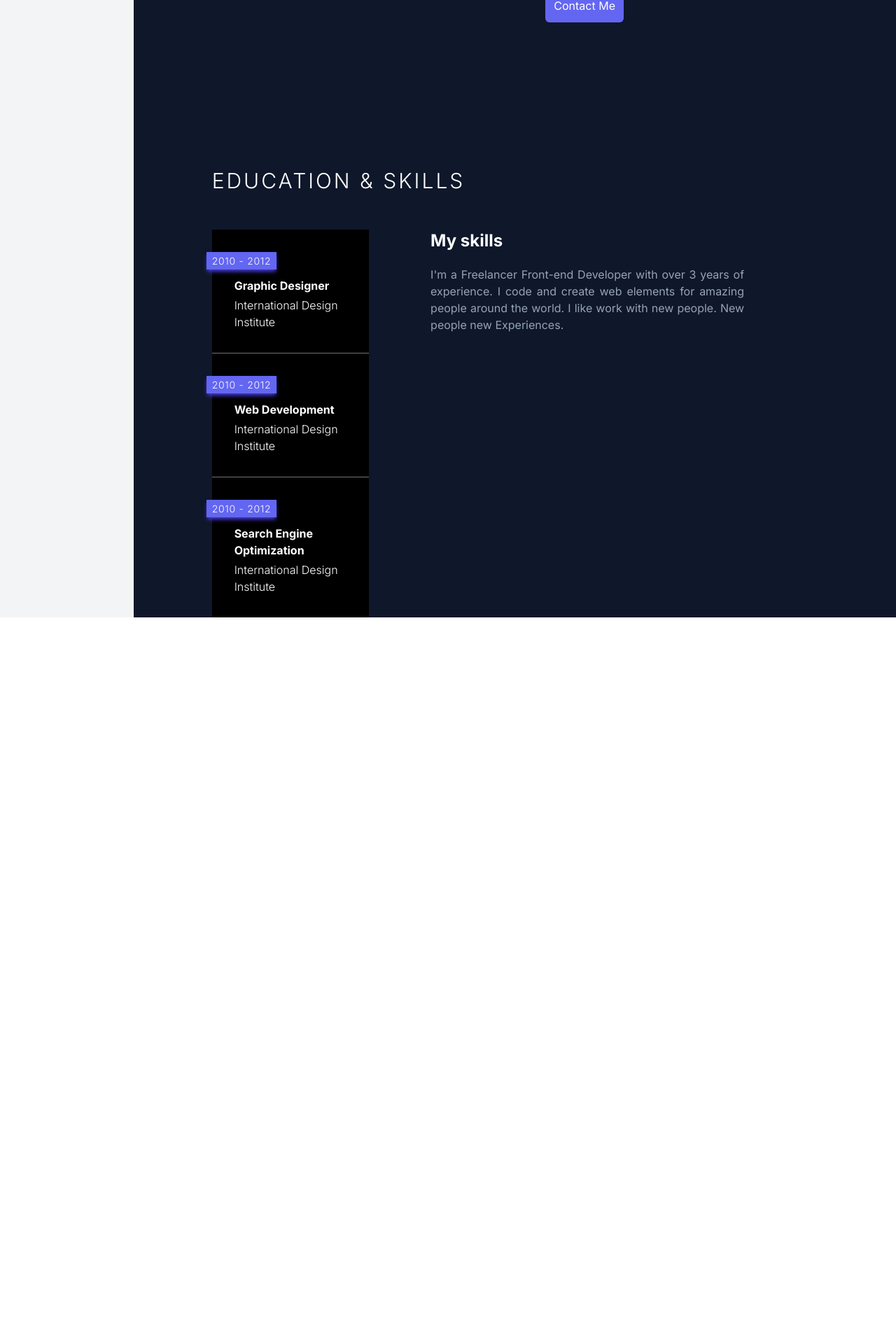
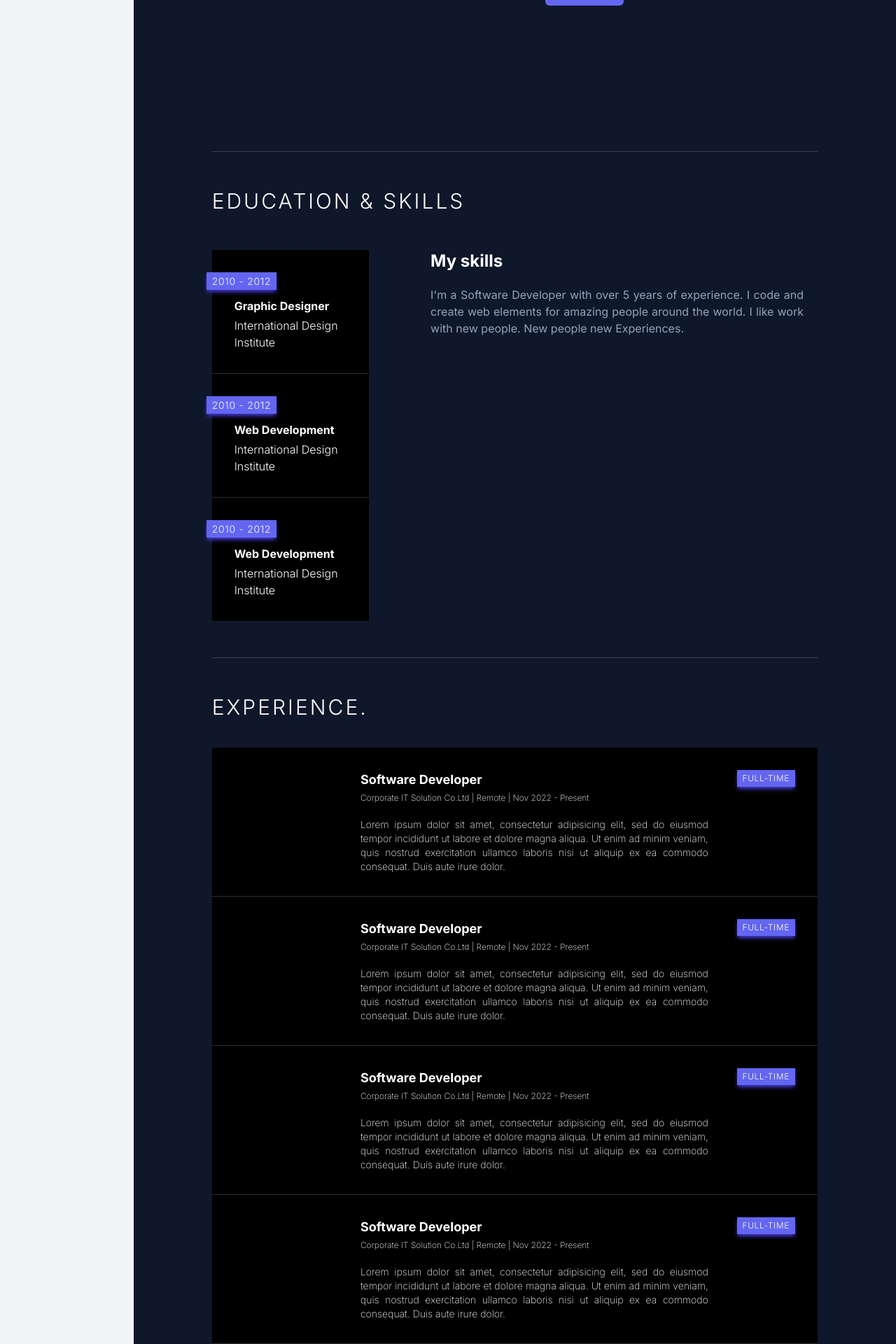
Before and after one commit to SiThuWin-cumdy/Portfolio, a Next.js app: page / in a window 1280 px wide. Shown: the part 1412-3332 px from the top of the page at 70% size. Before the commit the page ends 2294 px from the top, so only its background shows below. Built offline with nearby package versions, Linux system fonts and the light colour scheme.

Commit message:
Experience page changes

```diff
--- a/components/AboutMe.jsx
+++ b/components/AboutMe.jsx
@@ -1,4 +1,5 @@
 import EducationComponent from "@/components/Education";
+import ExperienceComponent from "@/components/Experience";
 
 export default function AboutMeComponent() {
   return (
@@ -17,14 +18,14 @@ export default function AboutMeComponent() {
               ABOUT ME.
             </h3>
             <h3 className="text-3xl  font-bold py-3">
-              I'm a Software Developer with over 3 years of experience.
+              I'm a Software Developer with over 5 years of experience.
             </h3>
 
-            <p className="text-slate-400	 text-justify py-5 max-w-md	">
-              I'm a Freelancer Front-end Developer with over 3 years of
-              experience. I'm from San Francisco. I code and create web elements
-              for amazing people around the world. I like work with new people.
-              New people new Experiences.
+            <p className="text-slate-400	 text-justify py-5 ">
+              I'm a Software Developer with over 5 years of experience. I'm from
+              Myanmar. I code and create web elements for amazing people around
+              the world. I like work with new people. New people new
+              Experiences.
             </p>
             <button className="mt-3 transform rounded-md bg-indigo-500   p-3 hover:bg-violet-600 transition duration-500 hover:scale-90">
               Contact Me
@@ -33,6 +34,7 @@ export default function AboutMeComponent() {
         </div>
 
         <div className="container mx-auto grid grid-cols-3 gap-3 px-28 pt-32 text-white">
+          <hr className="col-span-3 opacity-20 mb-10" />
           <h3 className="font-light tracking-widest text-3xl col-span-3 mb-10">
             EDUCATION & SKILLS
           </h3>
@@ -41,12 +43,17 @@ export default function AboutMeComponent() {
           </div>
           <div className="skill col-span-2 mx-5">
             <h3 className="font-bold text-2xl"> My skills</h3>
-            <p className="text-slate-400	 text-justify py-5 max-w-md	">
-              I'm a Freelancer Front-end Developer with over 3 years of
-              experience. I code and create web elements for amazing people
-              around the world. I like work with new people. New people new
-              Experiences.
+            <p className="text-slate-400	 text-justify py-5 ">
+              I'm a Software Developer with over 5 years of experience. I code
+              and create web elements for amazing people around the world. I
+              like work with new people. New people new Experiences.
             </p>
+          </div>
+
+          <hr className="col-span-3 opacity-20 my-10" />
+
+          <div className="col-span-3">
+            <ExperienceComponent />
           </div>
         </div>
       </div>
--- a/components/Education.jsx
+++ b/components/Education.jsx
@@ -9,7 +9,7 @@ export default function EducationComponent() {
           <h6 className="font-bold mt-3">Graphic Designer</h6>
           <p className="font-light mt-1"> International Design Institute</p>
         </li>
-        <hr className="opacity-50" />
+        <hr className="opacity-20" />
         <li className="p-8">
           <span className="px-2 py-1 -ml-10 text-sm tracking-wider bg-indigo-500 font-light shadow-md shadow-indigo-700">
             2010 - 2012
@@ -17,13 +17,13 @@ export default function EducationComponent() {
           <h6 className="font-bold mt-3">Web Development</h6>
           <p className="font-light mt-1"> International Design Institute</p>
         </li>
-        <hr className="opacity-50" />
+        <hr className="opacity-20" />
 
         <li className="p-8">
           <span className="px-2 py-1 -ml-10 text-sm tracking-wider bg-indigo-500 font-light shadow-md shadow-indigo-700">
             2010 - 2012
           </span>
-          <h6 className="font-bold mt-3">Search Engine Optimization</h6>
+          <h6 className="font-bold mt-3">Web Development</h6>
           <p className="font-light mt-1"> International Design Institute</p>
         </li>
       </ul>
--- /dev/null
+++ b/components/Experience.jsx
@@ -0,0 +1,88 @@
+export default function ExperienceComponent() {
+  return (
+    <>
+      <h3 className="font-light tracking-widest text-3xl col-span-3 mb-10">
+        EXPERIENCE.
+      </h3>
+
+      <ul className="bg-black outline-none list-none ">
+        <li className="p-8 grid grid-cols-5 gap-5">
+          <div className=" "></div>
+          <div className="col-span-4 relative pl-4">
+            <h6 className="font-bold text-lg">Software Developer</h6>
+            <p className="font-extralight text-xs mt-1">
+              Corporate IT Solution Co.Ltd | Remote | Nov 2022 - Present
+            </p>
+            <p className="font-extralight text-sm text-justify w-4/5  mt-5">
+              Lorem ipsum dolor sit amet, consectetur adipisicing elit, sed do
+              eiusmod tempor incididunt ut labore et dolore magna aliqua. Ut
+              enim ad minim veniam, quis nostrud exercitation ullamco laboris
+              nisi ut aliquip ex ea commodo consequat. Duis aute irure dolor.
+            </p>
+            <span className="px-2 py-1 text-xs tracking-wider bg-indigo-500 font-light shadow-md shadow-indigo-700 absolute top-0 right-0">
+              FULL-TIME
+            </span>
+          </div>
+        </li>
+        <hr className="opacity-20" />
+        <li className="p-8 grid grid-cols-5 gap-5">
+          <div className=" "></div>
+          <div className="col-span-4 relative pl-4">
+            <h6 className="font-bold text-lg">Software Developer</h6>
+            <p className="font-extralight text-xs mt-1">
+              Corporate IT Solution Co.Ltd | Remote | Nov 2022 - Present
+            </p>
+            <p className="font-extralight text-sm text-justify w-4/5  mt-5">
+              Lorem ipsum dolor sit amet, consectetur adipisicing elit, sed do
+              eiusmod tempor incididunt ut labore et dolore magna aliqua. Ut
+              enim ad minim veniam, quis nostrud exercitation ullamco laboris
+              nisi ut aliquip ex ea commodo consequat. Duis aute irure dolor.
+            </p>
+            <span className="px-2 py-1 text-xs tracking-wider bg-indigo-500 font-light shadow-md shadow-indigo-700 absolute top-0 right-0">
+              FULL-TIME
+            </span>
+          </div>
+        </li>
+        <hr className="opacity-20" />
+        <li className="p-8 grid grid-cols-5 gap-5">
+          <div className=" "></div>
+          <div className="col-span-4 relative pl-4">
+            <h6 className="font-bold text-lg">Software Developer</h6>
+            <p className="font-extralight text-xs mt-1">
+              Corporate IT Solution Co.Ltd | Remote | Nov 2022 - Present
+            </p>
+            <p className="font-extralight text-sm text-justify w-4/5  mt-5">
+              Lorem ipsum dolor sit amet, consectetur adipisicing elit, sed do
+              eiusmod tempor incididunt ut labore et dolore magna aliqua. Ut
+              enim ad minim veniam, quis nostrud exercitation ullamco laboris
+              nisi ut aliquip ex ea commodo consequat. Duis aute irure dolor.
+            </p>
+            <span className="px-2 py-1 text-xs tracking-wider bg-indigo-500 font-light shadow-md shadow-indigo-700 absolute top-0 right-0">
+              FULL-TIME
+            </span>
+          </div>
+        </li>
+        <hr className="opacity-20" />
+        <li className="p-8 grid grid-cols-5 gap-5">
+          <div className=" "></div>
+          <div className="col-span-4 relative pl-4">
+            <h6 className="font-bold text-lg">Software Developer</h6>
+            <p className="font-extralight text-xs mt-1">
+              Corporate IT Solution Co.Ltd | Remote | Nov 2022 - Present
+            </p>
+            <p className="font-extralight text-sm text-justify w-4/5  mt-5">
+              Lorem ipsum dolor sit amet, consectetur adipisicing elit, sed do
+              eiusmod tempor incididunt ut labore et dolore magna aliqua. Ut
+              enim ad minim veniam, quis nostrud exercitation ullamco laboris
+              nisi ut aliquip ex ea commodo consequat. Duis aute irure dolor.
+            </p>
+            <span className="px-2 py-1 text-xs tracking-wider bg-indigo-500 font-light shadow-md shadow-indigo-700 absolute top-0 right-0">
+              FULL-TIME
+            </span>
+          </div>
+        </li>
+        <hr className="opacity-20" />
+      </ul>
+    </>
+  );
+}
--- a/components/Menu.jsx
+++ b/components/Menu.jsx
@@ -24,7 +24,7 @@ export default function MenuComponent() {
               to="home"
               smooth={true}
               duration={500}
-              className="flex flex-row items-center h-12 transform hover:translate-x-2 transition-transform ease-in duration-200 text-gray-500 hover:text-gray-800"
+              className="cursor-pointer flex flex-row items-center h-12 transform hover:translate-x-2 transition-transform ease-in duration-200 text-gray-500 hover:text-gray-800"
             >
               <span className="inline-flex items-center justify-center h-12 w-12 text-lg text-gray-400">
                 <i className="bx bx-home"></i>
@@ -37,7 +37,7 @@ export default function MenuComponent() {
               to="aboutme"
               smooth={true}
               duration={800}
-              className="flex flex-row items-center h-12 transform hover:translate-x-2 transition-transform ease-in duration-200 text-gray-500 hover:text-gray-800"
+              className="cursor-pointer flex flex-row items-center h-12 transform hover:translate-x-2 transition-transform ease-in duration-200 text-gray-500 hover:text-gray-800"
             >
               <span className="inline-flex items-center justify-center h-12 w-12 text-lg text-gray-400">
                 <i className="bx bx-music"></i>
@@ -50,7 +50,7 @@ export default function MenuComponent() {
               to="services"
               smooth={true}
               duration={500}
-              className="flex flex-row items-center h-12 transform hover:translate-x-2 transition-transform ease-in duration-200 text-gray-500 hover:text-gray-800"
+              className="cursor-pointer flex flex-row items-center h-12 transform hover:translate-x-2 transition-transform ease-in duration-200 text-gray-500 hover:text-gray-800"
             >
               <span className="inline-flex items-center justify-center h-12 w-12 text-lg text-gray-400">
                 <i className="bx bx-drink"></i>
@@ -63,7 +63,7 @@ export default function MenuComponent() {
               to="blogs"
               smooth={true}
               duration={500}
-              className="flex flex-row items-center h-12 transform hover:translate-x-2 transition-transform ease-in duration-200 text-gray-500 hover:text-gray-800"
+              className="cursor-pointer flex flex-row items-center h-12 transform hover:translate-x-2 transition-transform ease-in duration-200 text-gray-500 hover:text-gray-800"
             >
               <span className="inline-flex items-center justify-center h-12 w-12 text-lg text-gray-400">
                 <i className="bx bx-shopping-bag"></i>
@@ -76,7 +76,7 @@ export default function MenuComponent() {
               to="contactme"
               smooth={true}
               duration={500}
-              className="flex flex-row items-center h-12 transform hover:translate-x-2 transition-transform ease-in duration-200 text-gray-500 hover:text-gray-800"
+              className="cursor-pointer flex flex-row items-center h-12 transform hover:translate-x-2 transition-transform ease-in duration-200 text-gray-500 hover:text-gray-800"
             >
               <span className="inline-flex items-center justify-center h-12 w-12 text-lg text-gray-400">
                 <i className="bx bx-chat"></i>
```
Also changed, not shown: public/images/logos/office-logo.jpg (added).
